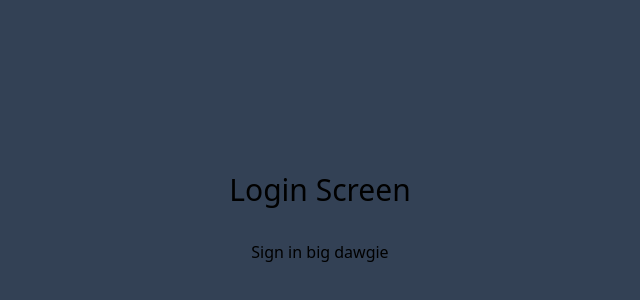
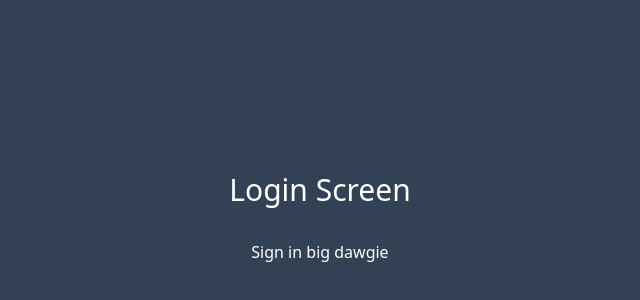
Before and after one commit to Dillonzellis/GBD-ticketing-system, a Next.js app: page / in a window 1280 px wide. Shown: the part 182-482 px from the top of the page, without its empty margins (320-960 px from the left). Built offline with nearby package versions, Linux system fonts and the light colour scheme; no server answers.

Commit message:
login component text

```diff
--- a/src/app/components/Login.tsx
+++ b/src/app/components/Login.tsx
@@ -4,7 +4,7 @@ import { signIn } from "next-auth/react";
 
 function Login() {
   return (
-    <div className="flex h-screen flex-col items-center justify-center text-center">
+    <div className="flex h-screen flex-col items-center justify-center text-center text-white">
       <div className="space-y-8">
         <h1 className="text-3xl">Login Screen</h1>
         <button onClick={() => signIn("google")}>Sign in big dawgie</button>
```
